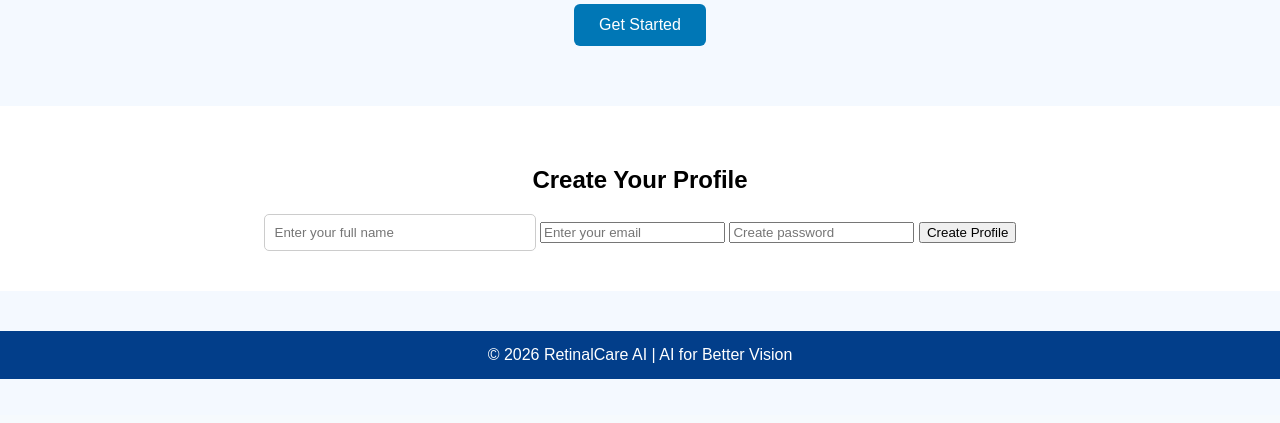
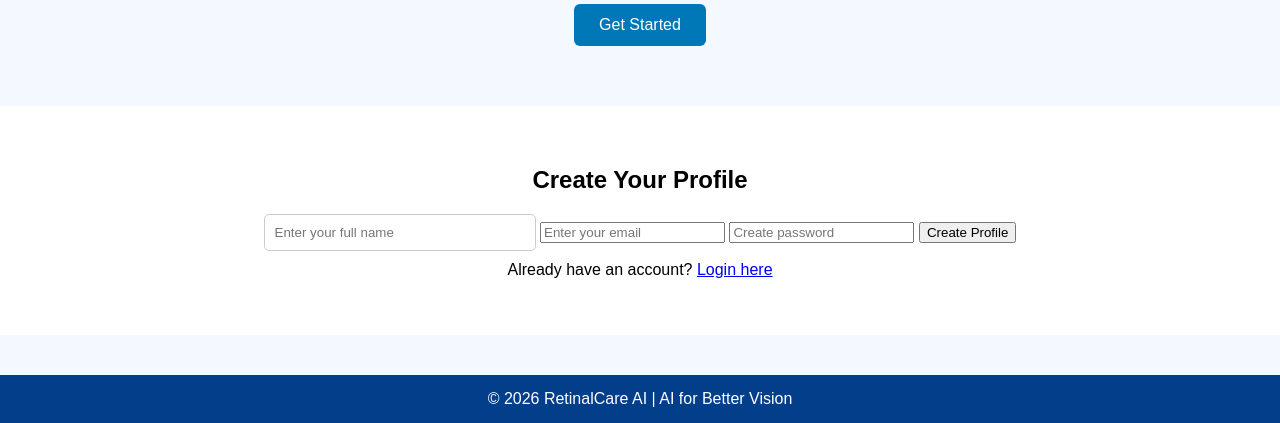
Before and after one commit to pratikshyabehera/retinacare-ai, a Flask app: page / in a window 1280 px wide. Shown: the part 385-808 px from the top of the page. Before the commit the page ends 764 px from the top, so only its background shows below. Run offline with Flask 3, Linux system fonts and the light colour scheme.

Commit message:
added login link on home page

```diff
--- a/templates/home.html
+++ b/templates/home.html
@@ -98,6 +98,11 @@
             <input type="password" name="password" placeholder="Create password" required>
             <button type="submit">Create Profile</button>
         </form>
+
+        <p style="text-align:center; margin-top:10px;">
+            Already have an account?
+            <a href="{{ url_for('login') }}">Login here</a>
+        </p>
     </div>
 
     <footer>
```
